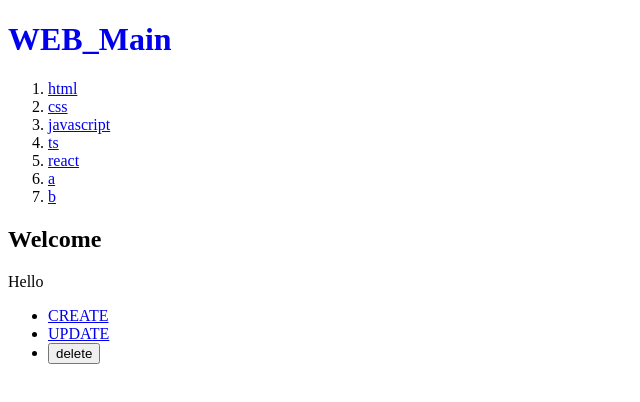
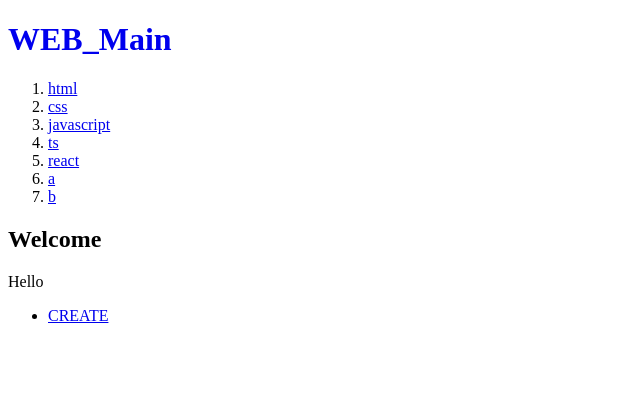
Before and after one commit to yeyunny/Next-practice, a Next.js app: page / in a window 1280 px wide. Shown: the top 402 px of the page, without its empty margins (0-640 px from the left). Built offline with nearby package versions, Linux system fonts and the light colour scheme; data requests are answered from the project's data file.

Commit message:
[ADD] server conponent 안에서 client component 사용해보기

```diff
--- /dev/null
+++ b/src/app/Controll.js
@@ -0,0 +1,28 @@
+"use client";
+import Link from "next/link";
+import { useParams } from "next/navigation";
+
+// 서버 컴포넌트에서 특정 부분만 클라이언트 컴포넌트로 사용하는 방법
+export function Controll() {
+  const params = useParams();
+  const id = params.id;
+
+  return (
+    <ul>
+      <li>
+        <Link href="/create">CREATE</Link>
+      </li>
+      {/* useParams로 받아올 때, id가 있으면 update, delete 버튼 구현 */}
+      {id ? (
+        <>
+          <li>
+            <Link href={"/update/" + id}>UPDATE</Link>
+          </li>
+          <li>
+            <input type="button" value="delete" />
+          </li>
+        </>
+      ) : null}
+    </ul>
+  );
+}
--- a/src/app/layout.js
+++ b/src/app/layout.js
@@ -1,5 +1,6 @@
 import Link from "next/link";
 import "./globals.css";
+import { Controll } from "./Controll";
 
 export const metadata = {
   title: "NEXTJS Practice",
@@ -30,17 +31,7 @@
           })}
         </ol>
         {children}
-        <ul>
-          <li>
-            <Link href="/create">CREATE</Link>
-          </li>
-          <li>
-            <Link href="/update/1">UPDATE</Link>
-          </li>
-          <li>
-            <input type="button" value="delete" />
-          </li>
-        </ul>
+        <Controll />
       </body>
     </html>
   );
```
